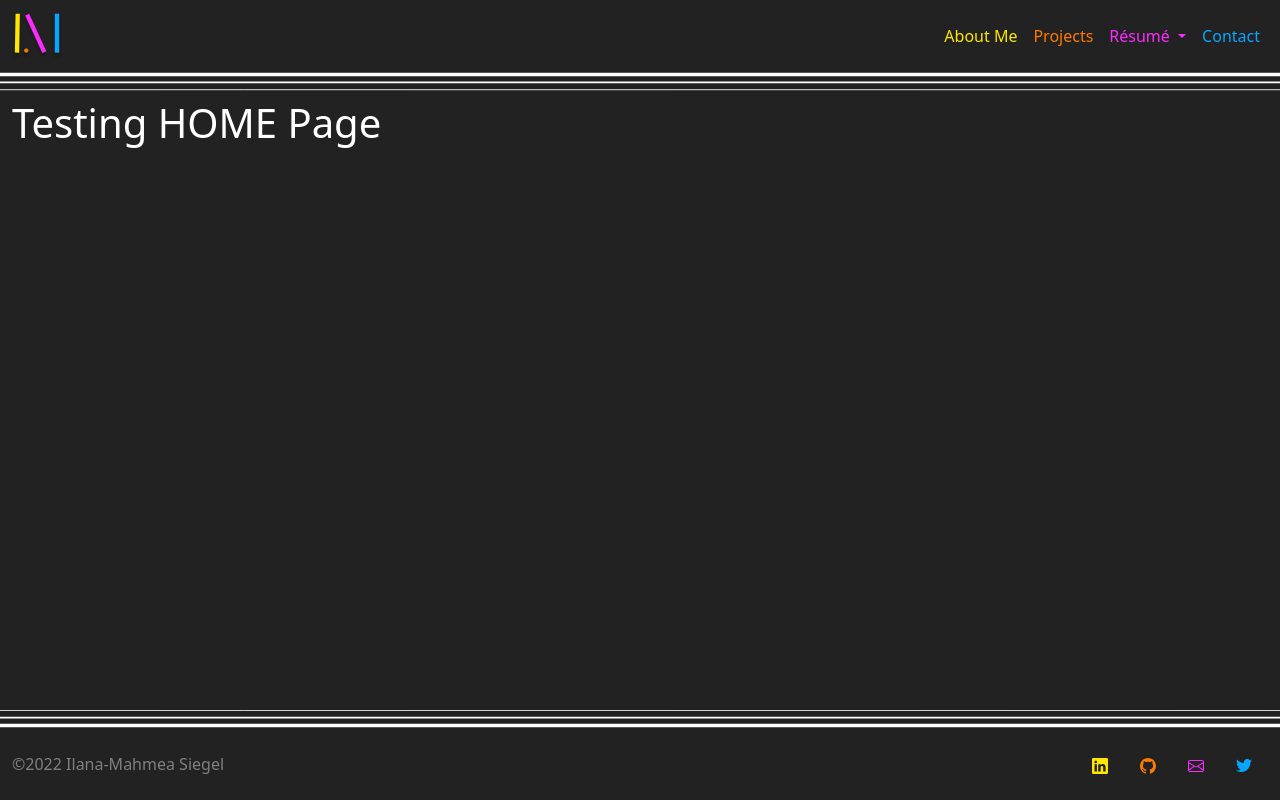
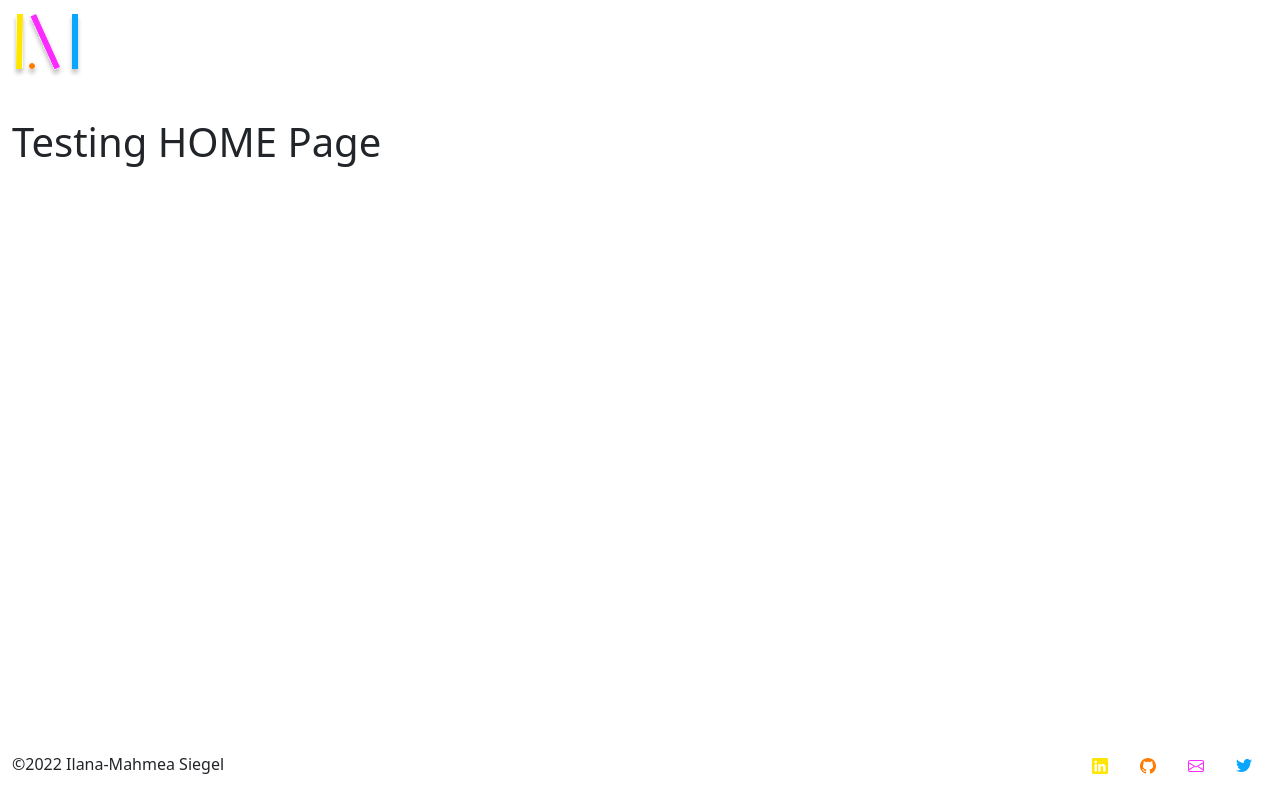
Before and after one commit to m-siegel/m-siegel.github.io, a website: page index.html in a window 1280 px wide. Drawn offline with nearby package versions, Linux system fonts and the light colour scheme.

Commit message:
commented out my stylesheet to see if github will read bootstrap's

```diff
--- a/index.html
+++ b/index.html
@@ -10,16 +10,16 @@
       name="description"
       content="Ilana-Mahmea Mea Siegel Homepage - Landing Page"
     />
-    <!-- <link
+    <link
       rel="icon"
       href="./media/images/main/Logo-dark-bg.png"
       type="image/png"
-    /> -->
+    />
     <link
       href="./node_modules/bootstrap/dist/css/bootstrap.css"
       rel="stylesheet"
     />
-    <link href="./css/main.css" rel="stylesheet" />
+    <!-- <link href="./css/main.css" rel="stylesheet" /> -->
     <!-- <link
       rel="stylesheet"
       href="https://cdn.jsdelivr.net/npm/bootstrap-icons@1.9.1/font/bootstrap-icons.css"
```
